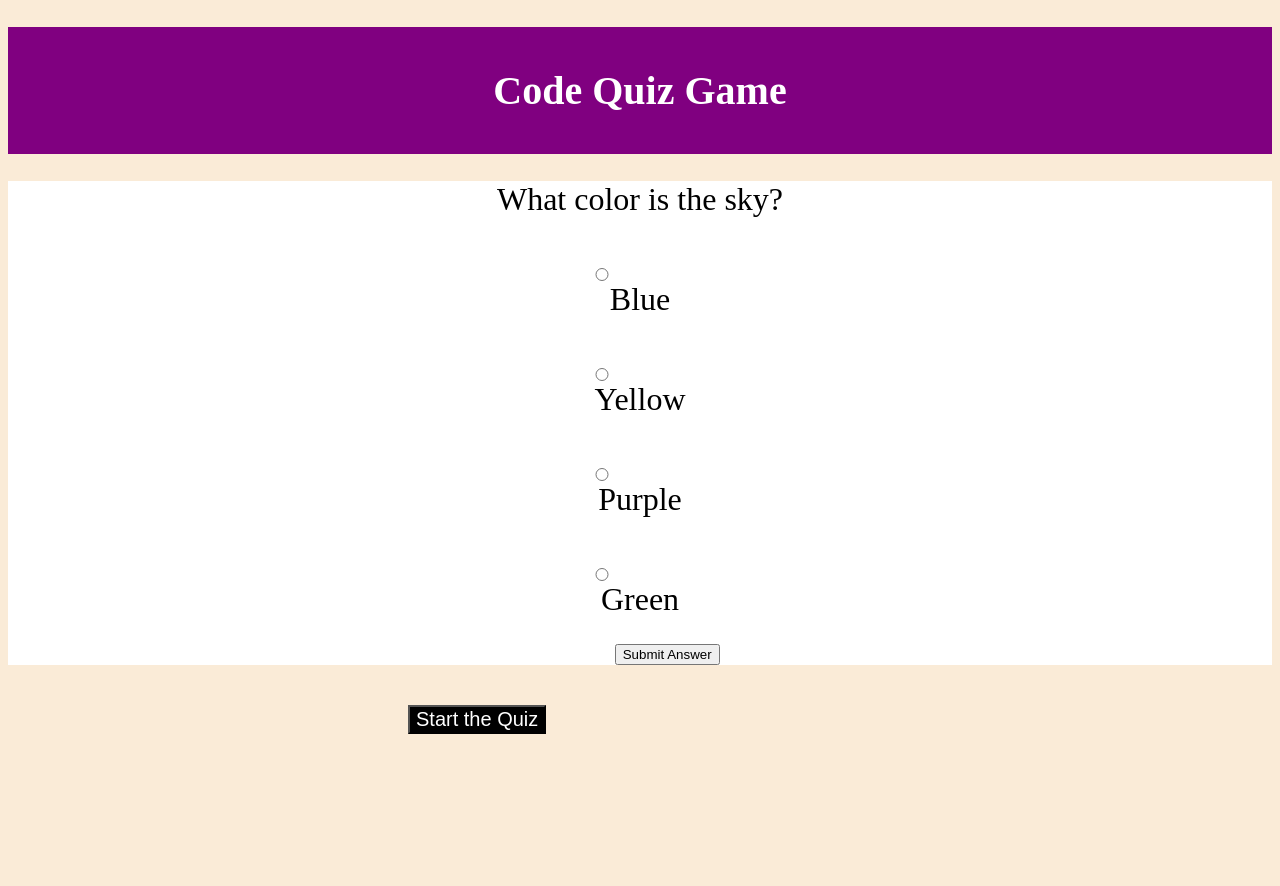
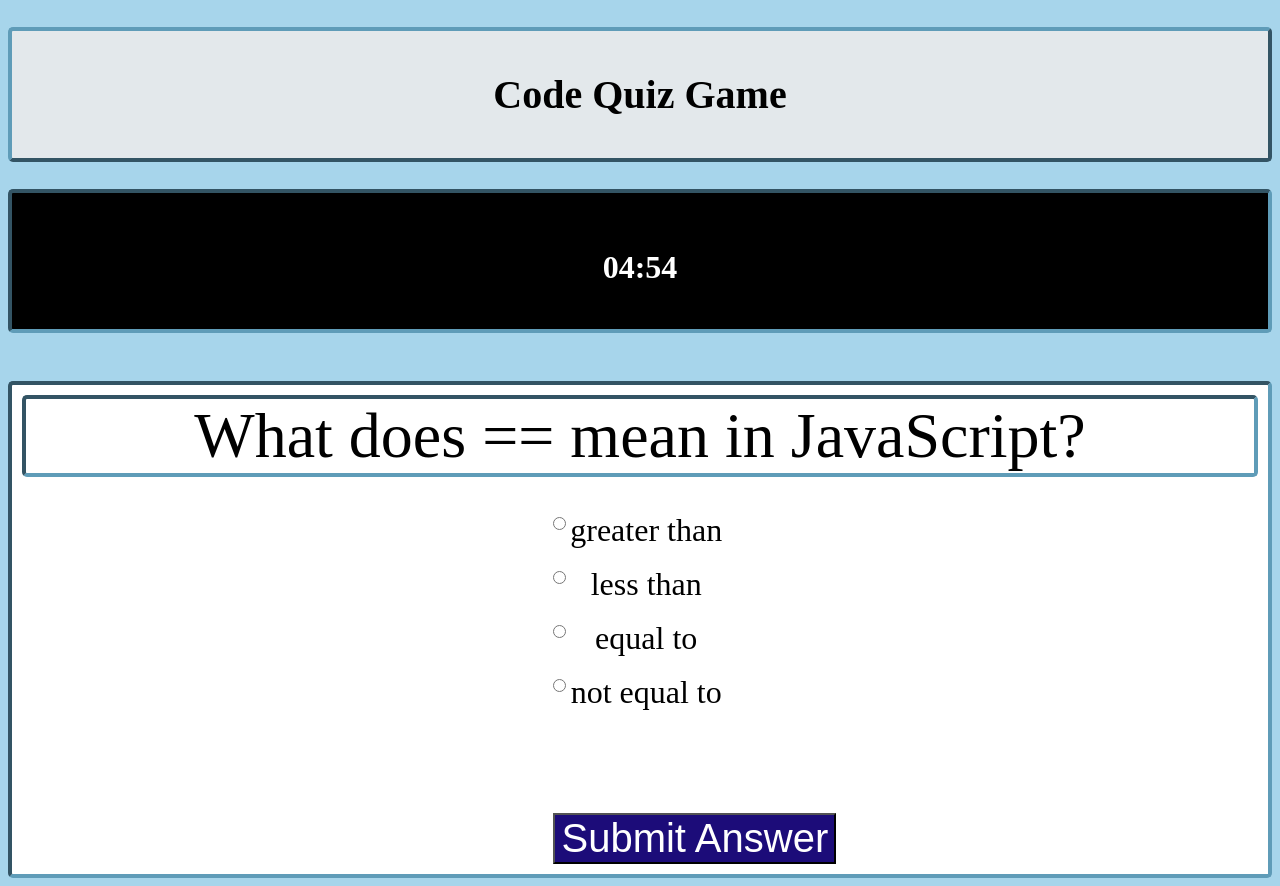
Before and after one commit to AndrewJMForbes/Code-Quiz-Game, a plain HTML site: page index.html in a window 1280 px wide. Both pictures are taken after a click on the button "Start the Quiz". Before the commit the page ends 800 px from the top, so only its background shows below. Drawn offline with Linux system fonts and the light colour scheme.

Commit message:
added HTML, CSS, and the timer to JS

```diff
--- a/index.html
+++ b/index.html
@@ -13,32 +13,41 @@
 
     <div id="quiz">
 
-      <h2 id="welcome">Welcome are  you ready for the quiz?</h2>
+      <h2 id="welcome">Welcome! Are  you ready? You will have 5 minutes to complete the quiz!</h2>
+
+      <div id="timer-container">
+        <h2 id="timer">Time remaining</h2>
+        <p id="timer-display"></p>
+      </div>
 
       <div id="question-container">
 
         <div id="quiz-question">Question</div>
 
-            <input type="radio" id="answerA" name="answer" class="QA" value="A"></input><label for="answerA" id="answerAlbl">answerA</label>
-            <input type="radio" id="answerB" name="answer" class="QA" value="B"></input><label for="answerB"  id="answerBlbl">answerB</label>
-            <input type="radio" id="answerC" name="answer" class="QA" value="C"></input><label for="answerC" id="answerClbl">answerC</label>
-            <input type="radio" id="answerD" name="answer" class="QA" value="D"></input><label for="answerD" id="answerDlbl">answerD</label>
+            <input type="radio" id="answerA" name="answer" class="QA" value="A" ></input><label for="answerA" id="answerAlbl" disabled>answerA</label>
+            <input type="radio" id="answerB" name="answer" class="QA" value="B" ></input><label for="answerB"  id="answerBlbl" disabled>answerB</label>
+            <input type="radio" id="answerC" name="answer" class="QA" value="C" ></input><label for="answerC" id="answerClbl" disabled>answerC</label>
+            <input type="radio" id="answerD" name="answer" class="QA" value="D" ></input><label for="answerD" id="answerDlbl" disabled>answerD</label>
 
             <button id="submit" onclick="onSubmit()" value="submit">Submit Answer</button>
 
       </div>
       <div id="results-container" >
 
-        <div id="results">
-        </div>
+        <div id="results"></div>
 
+
+
+      </div>
+      <div id="leaderboard">
+        <div id="name">Name here</div>
       </div>
 
     </div>
-
+    <div class="buttons">
     <button id ="start" onclick="onStart()">Start the Quiz</button>
-
-
+    <button id="restart">Try again?</button>
+  </div>
     <script src="script.js"></script>
 
 </body>
--- a/script.js
+++ b/script.js
@@ -1,5 +1,41 @@
 let questionIndex = 0;
 const resultArray = [];
+const timerContainerEl = document.getElementById("timer-container");
+timerContainerEl.style.display = "none";
+const restartBtn = document.getElementById("restart");
+restartBtn.style.display = "none";
+const timeH = document.getElementById("timer");
+const leaderboard = document.getElementById('leaderboard');
+leaderboard.style.display = 'none';
+
+let timeSecond = 301;
+
+timeH.innerHTML = `00:${timeSecond}`;
+
+const countDown = setInterval(() => {
+	timeSecond--;
+	displayTime(timeSecond);
+	if (timeSecond < 0 || timeSecond < 1) {
+    endTime();
+		clearInterval(countDown);
+	}
+}, 1000);
+
+function displayTime(second) {
+	const min = Math.floor(second / 60);
+	const sec = Math.floor(second % 60);
+	timeH.innerHTML = `${min < 10 ? "0" : ""}${min}:${sec < 10 ? "0" : ""}${sec}`;
+}
+function endTime() {
+  timeH.innerHTML = 'TIMES UP!!';
+  const questionContainer = document.getElementById("question-container");
+	questionContainer.style.display = "none";
+  const restartBtn = document.getElementById("restart");
+  restartBtn.style.display = "block";
+  const startbtn = document.getElementById("start");
+  startbtn.style.display = "none";
+}
+
 /**
  * onStart is a function that begins the quiz by hiding the welcome div and displaying the question-container div
  * that will display a multiple choice question
@@ -11,9 +47,15 @@ function onStart() {
 	welcome.style.display = "none";
 	const questionContainer = document.getElementById("question-container");
 	questionContainer.style.display = "block";
+
 	// eventually make its own function
+
 	loadQuestion();
 }
+
+/**
+ * getResponse function
+ */
 function getResponse() {
 	const optionAEl = document.getElementById("answerA");
 	const optionBEl = document.getElementById("answerB");
@@ -52,6 +94,10 @@ function checkAnswer() {
 	return response === correctAnswer;
 }
 function loadQuestion() {
+	const timerContainerEl = document.getElementById("timer-container");
+	timerContainerEl.style.display = "block";
+  const startbtn = document.getElementById("start");
+  startbtn.style.display = "none";
 	if (questionIndex < quizQuestions.length) {
 		const questionEl = document.getElementById("quiz-question");
 		const questionObj = quizQuestions[questionIndex];
@@ -79,9 +125,18 @@ function showResults() {
 	const numberOfCorrectAnswers = calcScore();
 	console.log(numberOfCorrectAnswers);
 	const resultsEl = document.getElementById("results");
-	resultsEl.innerText = `You got ${numberOfCorrectAnswers} correct`;
+	resultsEl.innerText = `You got ${numberOfCorrectAnswers} /10 correct`;
 	const resultsContainerEl = document.getElementById("results-container");
 	resultsContainerEl.style.display = "block";
+  const restartBtn = document.getElementById("restart");
+  restartBtn.style.display = "block";
+  const startbtn = document.getElementById("start");
+  startbtn.style.display = "none";
+  const timerEl = document.getElementById('timer-container');
+  timerEl.style.display = "none";
+  const name = document.getElementById('leaderboard');
+  name.style.display = 'block';
+
 }
 function calcScore() {
 	let score = 0;
@@ -93,22 +148,59 @@ function calcScore() {
 
 	return score;
 }
+
+
 const quizQuestions = [
 	{
-		question: "What color is the sky?",
-		answers: ["Blue", "Yellow", "Purple", "Green"],
-		correctAnswer: "A",
+		question: "What does == mean in JavaScript?",
+		answers: ["greater than", "less than", "equal to", "not equal to"],
+		correctAnswer: "C",
 	},
 	{
-		question: "How many letters are in the word Friday",
-		answers: [32, 12, 3, 6],
+		question: "What is the operator for strict equality?",
+		answers: ['!==', '=<', '+=', '==='],
 		correctAnswer: "D",
 	},
 	{
-		question: "What does the H in HTML stand for?",
-		answers: ["hardhat", "happy", "hyperbeam", "hyper"],
+		question: "Which declares a variable in JavaScript?",
+		answers: ["let", "const", "var", "all the above"],
 		correctAnswer: "D",
 	},
+  {
+		question: "Javascript is an _______ language?",
+		answers: ["object-oriented", "object-based", "procedural", "none of the above"],
+		correctAnswer: "A",
+	},
+  {
+		question: "Which of the following methods is used to access HTML elements using Javascript?",
+		answers: ["getElementById", "getElementByName", "a and b", "none the above"],
+		correctAnswer: "C",
+	},
+  {
+		question: "Where are Global variables presented in JavaScript?",
+		answers: ["bottom", "inside a function", "top", "a, b, and c"],
+		correctAnswer: "C",
+	},
+  {
+		question: "Which function use to serialize and object into a JSON string?",
+		answers: ["stringify()", "parse()", "convert()", "none of the above"],
+		correctAnswer: "A",
+	},
+  {
+		question: "How do you write a single line comment in JavaScript?",
+		answers: ["/**", "/*", "//", "*||"],
+		correctAnswer: "C",
+	},
+  {
+		question: "What number do arrays start at?",
+		answers: ["1", "-1", "0", "none of the above"],
+		correctAnswer: "C",
+	},
+  {
+		question: "Which of the following is not a JavaScript framework?",
+		answers: ["Node", "Vue", "React", "cassandra"],
+		correctAnswer: "D",
+	},//https://www.interviewbit.com/javascript-mcq/ used for question suggestions
 ];
 // console.log(quizQuestions);
 
--- a/style.css
+++ b/style.css
@@ -1,70 +1,123 @@
-* {
-  color: black;
-}
+
 
 body{
-  background-color: antiquewhite;
+  text-align: center;
+  background-color: rgb(167, 213, 235);
 }
 h1 {
   font-size: 2.5em;
-  color: #fff;
+  color: 51, 43, 51;
   text-align: center;
-  background: purple;
+  background: #e3e8eb;
+  border: 4px outset rgb(95, 156, 184);
+  border-radius: 5px;
   padding: 1em;
 }
 h2 {
-  background-color: #fff;
+  background-color: #e3e8eb;
   text-align: center;
   height: 10vh;
   font-size: 2em;
   padding-top: 1.75em;
+  border: 4px inset  rgb(95, 156, 184);
+  border-radius: 5px;
   overflow: auto;
 }
-
-#question-box {
-  /* display: none; */
+ /* #question-box {
+   display: none;
   height: 10em;
-  background-color: #fff;
+  background-color: #b39a9a;
   text-align: center;
   font-size: 1.5em;
   padding-top: 3em;
+}  */
+#quiz-question {
+  font-size: 2em;
+  border: 4px inset  rgb(95, 156, 184);
+  border-radius: 5px;
+}
+#question-container input[type='radio']{
+  display: flex;
+  flex-wrap: wrap;
+  margin-left: 43%;
+  margin-top: 40px;
+  margin-right: 5px;
+  font-size: 6em;
 
 }
-#question-container input{
+label {
   display: block;
-  margin-left: 45%;
-  margin-top:50px;
-  font-size: 6em;
-}
-input[type='radio'] {
-  width: 50px;
+  float: center;
+  margin-left: 1%;
+  line-height: 1px;
 }
 #question-container {
   display: none;
   font-size: 2em;
   background-color: #fff;
   text-align: center;
+  padding:10px;
+  border: 4px inset rgb(95, 156, 184);
+  border-radius: 5px;
   overflow: auto;
-  color:black;
-  border: none;
+  color: #000;
+
 }
 #results-container {
   display: none;
 }
+
 #start {
   display: flex;
   align-items: center;
   justify-content: center;
   background-color: black;
   color: white;
-  font-size: 1.25em;
+  border-radius: 5px;
+  font-size: 3em;
   margin-top: 2em;
-  margin-left: 20em;
+  margin-left: 42.5%;
   align-content: center;
+}
+#start:hover{
+  background-color: #fff;
+  color: #000;
+  cursor: pointer;
+  transition: 3ms;
 }
 #submit {
   display: block;
-  margin-left: 48%;
-  margin-top: 2em;
+  color: #fff;
+  background-color: #1c0c79;
+  font-size: 1.25em;
+  margin-left: 43%;
+  margin-top: 3em;
 
 }
+#restart {
+ position: fixed;
+ margin-left: 44%;
+ margin-top: 20px;
+  /* align-items: center; */
+  font-size: 2em;
+
+
+}
+#timer {
+  background-color: black;
+  color: white;
+}
+#timer-display {
+  font-size: 3em;
+  text-align: center;
+
+}
+#results {
+  font-size: 4em;
+  text-align: center;
+  margin: 30px;
+}
+#emoji{
+  width: 50px;
+  height: 50px;
+}
```
Also changed, not shown: images/14-146046_question-mark-gif-transparent-question-mark-gif-png.png (added).
